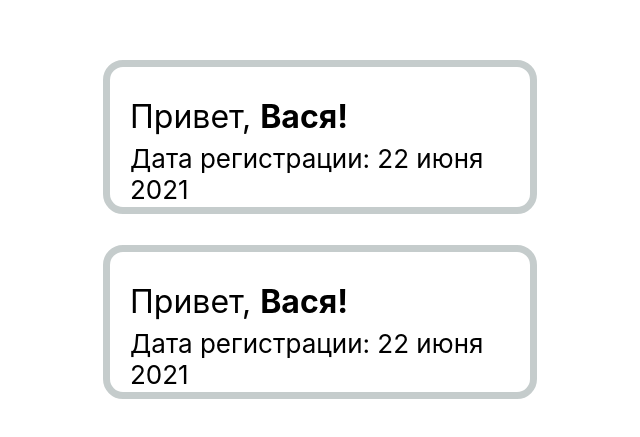
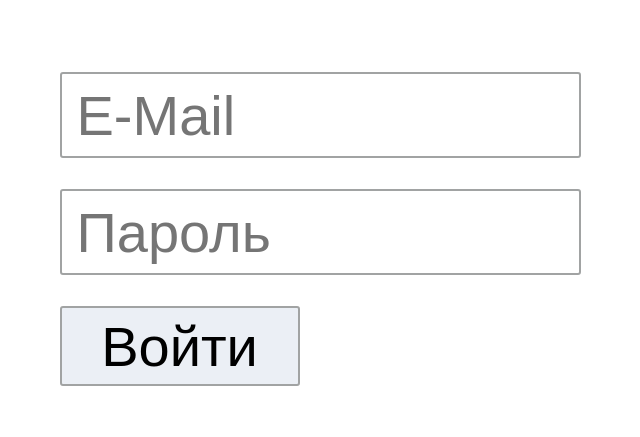
Before and after one commit to ViachP/Archakov-tutorials, a React (Create React App) app: page / in a window 1280 px wide. Shown: the part 171-608 px from the top of the page, without its empty margins (320-960 px from the left). Built offline with nearby package versions, Linux system fonts and the light colour scheme.

Commit message:
Сделал ДЗ №2 (урок 11)

```diff
--- /dev/null
+++ b/src/home-work-2/App.js
@@ -0,0 +1,15 @@
+import React from "react";
+import "../index.css";
+import Authorization from "./authorization/authorization";
+
+function App() {
+  return (
+    <div className="App">
+      <div className="App-header">
+        <Authorization />
+      </div>
+    </div>
+  );
+}
+
+export default App;
--- /dev/null
+++ b/src/home-work-2/authorization/authorization.js
@@ -0,0 +1,49 @@
+const Authorization = () => {
+  let email = "";
+  let password = "";
+  let input = document.getElementsByTagName("input");
+
+  function onChangeInput(event) {
+    const id = event.target.id;
+    if (id === "email") {
+      email = event.target.value;
+    }
+    if (id === "password") {
+      password = event.target.value;
+    }
+  }
+
+  function handleSubmit(event) {
+    event.preventDefault();
+    if (email.trim() && password.trim()) {
+      console.log({ email, password });
+    } else {
+      alert("Заполните все поля.");
+    }
+    event.target.reset();
+  }
+
+  return (
+    <form onSubmit={handleSubmit}>
+      <input
+        onChange={onChangeInput}
+        id="email"
+        type="text"
+        placeholder="E-Mail"
+      />
+      <br />
+      <br />
+      <input
+        onChange={onChangeInput}
+        id="password"
+        type="password"
+        placeholder="Пароль"
+      />
+      <br />
+      <br />
+      <button type="submit">Войти</button>
+    </form>
+  );
+};
+
+export default Authorization;
--- a/src/index.css
+++ b/src/index.css
@@ -45,3 +45,30 @@ code {
   font-size: calc(10px + 2vmin);
   color: black;
 }
+
+/* Authorization */
+
+input {
+  border: 2px solid rgb(161, 163, 163);
+  border-radius: 3px;
+  width: 500px;
+  height: 80px;
+  color: rgb(121, 118, 118);
+  font-size: 56px;
+  text-align: start;
+
+  padding-left: 15px;
+}
+
+button {
+  width: 240px;
+  border: 2px solid rgb(161, 163, 163);
+  border-radius: 3px;
+  height: 80px;
+  background-color: #ebeff5;
+  color: black;
+  font-size: 56px;
+  display: flex;
+  justify-content: center;
+  align-items: center;
+}
--- a/src/index.js
+++ b/src/index.js
@@ -1,7 +1,8 @@
 import React from "react";
 import ReactDOM from "react-dom";
 import "./index.css";
-import App from "./home-work-1/App";
+// import App from "./home-work-1/App";
+import App from "./home-work-2/App";
 
 ReactDOM.render(
   <React.StrictMode>
```
